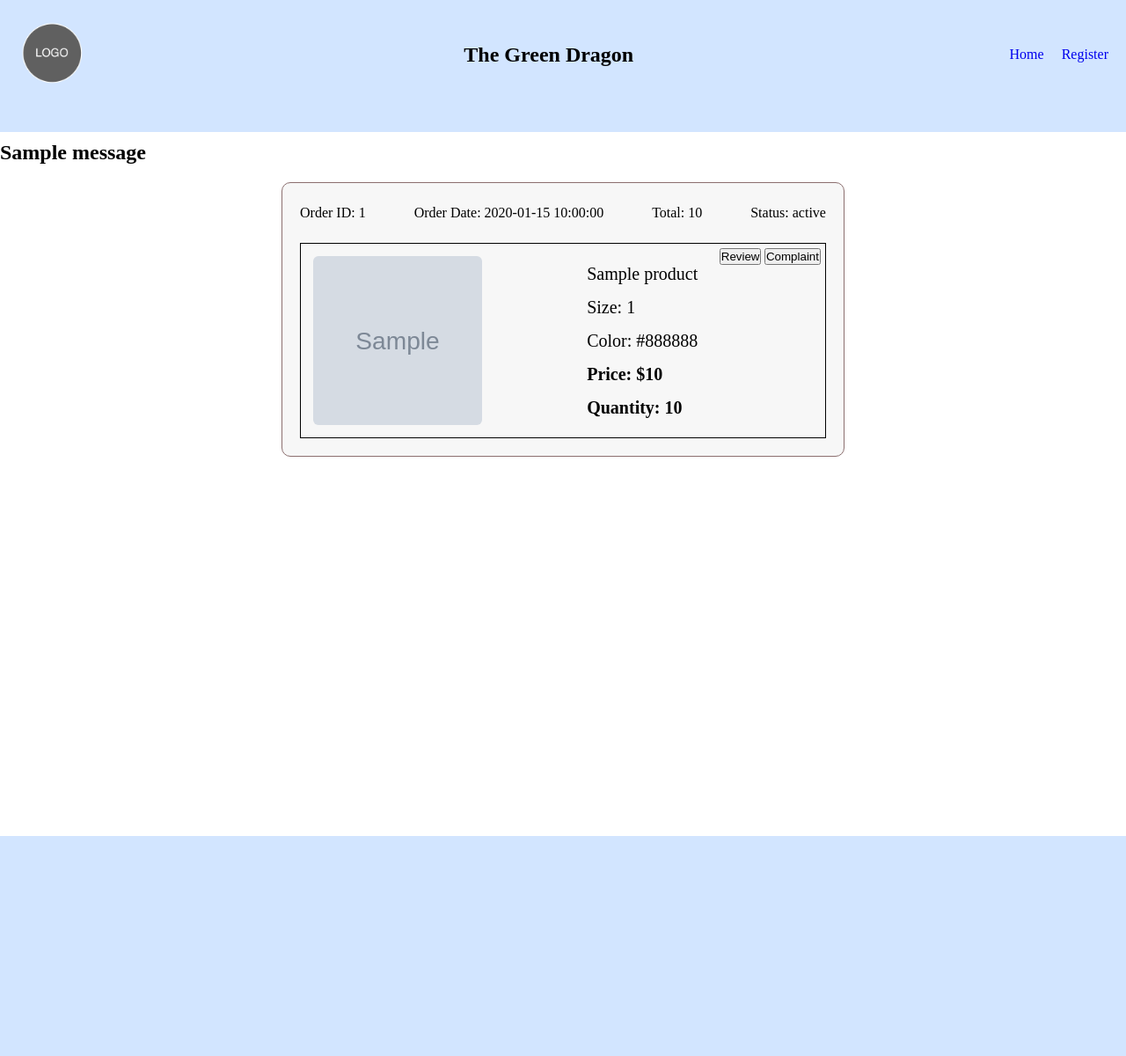
After one commit to Ryanshort221/CSET180FinalRS, a Flask app: template templates/orders.html in a window 1280 px wide. The commit adds this page. Shown: the whole page at 88% size. Run offline with Flask 3, Linux system fonts and the light colour scheme; the template is opened without the code that fills it: most values are stand-ins (such as "Sample title", 1, 10 or a date in 2020); grey boxes marked "Sample" are stand-in pictures; one stand-in notice (Sample message) is shown.

Commit message:
finished rendering ordered items customer/vendor working on finishing up complaing/reviews/design

```diff
--- a/main.py
+++ b/main.py
@@ -429,7 +429,6 @@ def checkout():
             shipping_address = conn.execute(text('select * from shipping_address where user_id=:user_id and is_default="Yes"').params(user_id=user_id))
             return render_template('checkout.html', cart=cart, shipping_address=shipping_address)
     elif request.method == 'POST':
-        # add check to see if address already saved if so just grab address_id and send to payment
         user_id = session['user_id']
         name = request.form['name']
         street_address = request.form['street_address']
@@ -438,6 +437,12 @@ def checkout():
         zip_code = request.form['zip_code']
         phone_number = request.form['phone_number']
         country = request.form['country']
+        result = conn.execute(text('select address_id from shipping_address where user_id=:user_id and name=:name and street_address=:street_address and city=:city and state=:state and zip_code=:zip_code and phone_number=:phone_number and country=:country').params(user_id=user_id), request.form)
+        if result.rowcount == 1:
+            address_id = result.fetchone()[0]
+            conn.execute(text('insert into orders (user_id, address_id) values(:user_id, :address_id)').params(user_id=user_id, address_id=address_id))
+            conn.commit()
+            return redirect('payment')
         result = conn.execute(text('select * from shipping_address where user_id=:user_id and is_default="Yes"').params(user_id=user_id))
         if result.rowcount == 1:
             conn.execute(text('insert into shipping_address(user_id, name, street_address, city, state, zip_code, phone_number, country) values (:user_id, :name, :street_address, :city, :state, :zip_code, :phone_number, :country)').params(user_id=user_id, name=name, street_address=street_address, city=city, state=state, zip_code=zip_code, phone_number=phone_number, country=country))
@@ -487,18 +492,44 @@ def payment():
         user_id = session['user_id']
         total = request.form['total']
         total = total.split('$')[1]
-        conn.execute(text('update orders set total=:total, order_date=curdate(), status="pending" where user_id=:user_id').params(total=total, user_id=user_id))
+        conn.execute(text('update orders set total=:total, order_date=curdate(), status="pending" where user_id=:user_id order by order_id desc limit 1').params(total=total, user_id=user_id))
         conn.commit()
         order = conn.execute(text('select * from orders where user_id=:user_id order by order_id desc limit 1').params(user_id=user_id)).fetchone()
         order_id = order[0]
         cart = conn.execute(text('select * from cart where user_id=:user_id').params(user_id=user_id))
-        # need to grab all items from cart insert into order_items w/order_id and variant_id's
-        # will also need to subtract the quantities from product_variants after order is placed
         for item in cart:
-            conn.execute(text('insert into order_items(order_id, variant_id) values (:order_id, :variant_id)').params(order_id=order_id, variant_id=item[1]))
+            conn.execute(text('insert into order_items(order_id, variant_id, quantity) values (:order_id, :variant_id, :quantity)').params(order_id=order_id, variant_id=item[1], quantity=item[2]))
             conn.commit()
-            flash('Your order has successfully been placed to view the status of your order navigate to "My Orders" page')
-        return redirect('/')
+            flash('Your order has successfully been placed')
+        # will also need to subtract the quantities from product_variants after order is placed and if inventory=0 set stock_status to out of stock otherwise just update inventory-quantity
+        conn.execute(text('delete from cart where user_id=:user_id').params(user_id=user_id))
+        conn.commit()
+        return redirect('orders')
+
+
+@app.route('/orders', methods=['POST', 'GET'])
+def orders():
+    if request.method == 'GET':
+        if 'user_id' in session:
+            user_id = session['user_id']
+            if session['username'] != 'admin' or 'vendor':
+                orders = conn.execute(text('select * from orders where user_id=:user_id order by order_id').params(user_id=user_id)).fetchall()
+                products = []
+                for order in orders:
+                    order_products = conn.execute(text('select o.order_id, oi.quantity, oi.order_id, oi.variant_id, p.product_id, p.title, p.vendor_id, pv.product_img, pv.size, pv.color, pv.price, pv.discounted_price from orders o join order_items oi on o.order_id = oi.order_id join product_variants pv on oi.variant_id = pv.variant_id join products p on pv.product_id = p.product_id where o.user_id =:user_id and oi.order_id=:order_id order by oi.order_id').params(user_id=user_id, order_id=order.order_id)).fetchall()
+                    products.extend(order_products)
+                return render_template('orders.html', orders=orders, products=products)
+
+
+@app.route('/vendor_orders', methods=['POST', 'GET'])
+def vendor_orders():
+    if 'user_id' in session:
+        user_id = session['user_id']
+        if session['username'] == 'vendor':
+            orders = conn.execute(text('select o.order_id, o.status, o.order_date, o.total, p.vendor_id from orders o join order_items oi on o.order_id=oi.order_id join product_variants pv on oi.variant_id=pv.variant_id join products p on pv.product_id = p.product_id where p.vendor_id =:user_id group by o.order_id').params(user_id=user_id).params(user_id=user_id))
+            products = []
+            products = conn.execute(text('select o.order_id, oi.quantity, oi.order_id, oi.variant_id, p.product_id, p.title, p.vendor_id, pv.product_img, pv.size, pv.color, pv.price, pv.discounted_price from orders o join order_items oi on o.order_id = oi.order_id join product_variants pv on oi.variant_id = pv.variant_id join products p on pv.product_id = p.product_id where p.vendor_id =:user_id order by oi.order_id').params(user_id=user_id)).fetchall()
+            return render_template('vendor_orders.html', orders=orders, products=products)
 
 
 if __name__ == '__main__':
--- /dev/null
+++ b/static/js/orders.js
@@ -0,0 +1,31 @@
+const reviewBtn = document.querySelectorAll('.review_btn')
+const complaintBtn = document.querySelectorAll('.complaint_btn')
+const reviewCloseBtn = document.querySelectorAll('.review_form_close_btn')
+const reviewForm = document.querySelectorAll('.review_form')
+const complaintCloseBtn = document.querySelectorAll('.complaint_form_close_btn')
+const complaintForm = document.querySelectorAll('.complaint_form')
+
+
+reviewBtn.forEach((btn, index) => {
+    btn.addEventListener('click', () => {
+        reviewForm[index].style.display = 'flex'
+    })
+})
+
+complaintBtn.forEach((btn, index) => {
+    btn.addEventListener('click', () => {
+        complaintForm[index].style.display = 'flex'
+    })
+})
+
+reviewCloseBtn.forEach((btn, index) => {
+    btn.addEventListener('click', () => {
+        reviewForm[index].style.display = 'none'
+    })
+})
+
+complaintCloseBtn.forEach((btn, index) => {
+    btn.addEventListener('click', () => {
+        complaintForm[index].style.display = 'none'
+    })
+})
--- a/static/styles/header.css
+++ b/static/styles/header.css
@@ -3,6 +3,7 @@
     padding: 0;
     box-sizing: border-box;
 }
+
 
 header nav {
     display: flex;
@@ -52,7 +53,10 @@ main {
     padding-top: 10px;
     width: 100%;
     min-height: 100vh;
-    background-color: lightcyan;
+    /* background-image: url("/static/images/green_dragon.jpg");
+    background-repeat: no-repeat;
+    background-size: cover;
+    background-position: center; */
 }
 
 .registration_form {
@@ -99,6 +103,28 @@ main {
     padding: 10px 20px;
     cursor: pointer;
     transition: background-color 0.3s ease-in-out;
+}
+
+.add_variant_btn {
+    position: absolute;
+    bottom: 0;
+    right: 30%;
+}
+
+.update_variant_btn {
+    position: absolute;
+    bottom: 0;
+    right: 0;
+}
+
+.vendor_delete_form {
+    /* position: absolute; */
+}
+
+.vendor_delete_form input[type="submit"] {
+    position: absolute;
+    bottom: 0;
+    right: 0;
 }
 
 
@@ -614,3 +640,156 @@ main {
     font-size: 16px;
     transition: border-color 0.3s ease-in-out;
 }
+
+.order_forms {
+    display: flex;
+    justify-content: center;
+    align-items: center;
+    flex-direction: column;
+    width: 400px;
+    height: auto;
+    padding: 20px;
+    background-color: #fff;
+    border-radius: 10px;
+    box-shadow: 0px 2px 6px rgba(0, 0, 0, 0.3);
+    z-index: 10;
+}
+
+.order img {
+    width: 100px;
+    height: 100px;
+    object-fit: cover;
+    border-radius: 10px;
+    padding: 4px;
+}
+
+.order {
+    background-color: #f7f7f7;
+    border: 1px solid #8c6f6f;
+    border-radius: 10px;
+    margin: 20px auto;
+    padding: 20px;
+    width: 50%;
+}
+
+.order_info {
+    display: flex;
+    flex-direction: row;
+    justify-content: space-between;
+    margin-bottom: 20px;
+}
+
+.order_info p {
+    font-size: 16px;
+    margin: 5px 0;
+}
+
+.products {
+    display: flex;
+    flex-direction: column;
+    gap: 20px;
+}
+
+
+.product {
+    position: relative;
+    width: 100%;
+    display: flex;
+    flex-direction: row;
+    align-items: center;
+    border: 1px solid black;
+    padding: 10px;
+}
+
+.product img {
+    width: 200px;
+    height: 200px;
+    object-fit: cover;
+    border-radius: 10px;
+    padding: 4px;
+}
+
+.product_details {
+    display: flex;
+    flex-direction: column;
+    gap: 5px;
+    flex-grow: 1;
+    min-width: 0;
+    max-width: 300px;
+    margin-left: 20%;
+}
+
+.product_price {
+    font-size: 20px;
+    font-weight: bold;
+}
+
+.product_quantity {
+    font-size: 16px;
+    font-weight: bold;
+}
+
+
+.product p {
+    font-size: 20px;
+    margin: 5px 0;
+    white-space: nowrap;
+    overflow: hidden;
+    text-overflow: ellipsis;
+}
+
+.order_btns {
+    position: absolute;
+    top: 0;
+    right: 0;
+    margin: left auto;
+    padding: 5px;
+    border-radius: 5px;
+    font-size: 14px;
+    cursor: pointer;
+}
+
+.review_form {
+    position: absolute;
+    top: 50%;
+    right: 13%;
+    transform: translate(-50%, -50%);
+    display: none;
+    flex-direction: column;
+    padding: 20px;
+    background-color: #fff;
+    border-radius: 10px;
+    box-shadow: 0px 2px 6px rgba(0, 0, 0, 0.3);
+}
+
+.complaint_form {
+    position: absolute;
+    top: 55%;
+    right: 0%;
+    transform: translate(-1%, -50%);
+    display: none;
+    flex-direction: column;
+    padding: 20px;
+    background-color: #fff;
+    border-radius: 10px;
+    box-shadow: 0px 2px 6px rgba(0, 0, 0, 0.3);
+}
+
+.review_form_close_btn,
+.complaint_form_close_btn {
+    position: absolute;
+    top: 0;
+    right: 0;
+    padding: 10px;
+    cursor: pointer;
+}
+
+.review_form_hidden,
+.complaint_form_hidden {
+    display: none;
+}
+
+.review_form_visible,
+.complaint_form_visible {
+    display: block;
+}
--- /dev/null
+++ b/templates/orders.html
@@ -0,0 +1,80 @@
+{% extends "base.html" %}
+{% block body %}
+<main>
+    {% with messages = get_flashed_messages() %}
+    {% if messages %}
+        {% for message in messages %}
+        <h2>{{ message }}</h2>
+        {% endfor %}
+    {% endif %}
+    {% endwith %}
+  {% for order in orders %}
+    <div class="order">
+      <div class="order_info">
+        <p>Order ID: {{ order.order_id }}</p>
+        <p>Order Date: {{ order.order_date }}</p>
+        <p>Total: {{ order.total }}</p>
+        <p>Status: {{ order.status }}</p>
+      </div>
+      <div class="products">
+        {% for product in products %}
+          {% if product.order_id == order.order_id %}
+            <div class="product">
+                <img src="{{ product.product_img }}" alt="{{ product.title }}">
+                <div class="product_details">
+                    <p>{{ product.title }}</p>
+                    <p>Size: {{ product.size }}</p>
+                    <p>Color: {{ product.color }}</p>
+                    {% if product.discounted_price is not none and product.discounted_price > 0 %}
+                    <p class="product_price">Price: ${{product.discounted_price}}</p>
+                    {% else %}
+                    <p class="product_price">Price: ${{product.price}}</p>
+                    {% endif %}
+                    <p class="product_quantity">Quantity: {{ product.quantity }}</p>
+                </div>
+                <div class="order_btns">
+                    <button class="review_btn">Review</button>
+                    <button class="complaint_btn">Complaint</button>
+                </div>
+                {% if product.reviewd != 0 %}
+                    <form action="/review" class="review_form" method="POST">
+                        <h1>Review</h1>
+                        <ion-icon class="review_form_close_btn" name="close"></ion-icon>
+                        <input type="hidden" name="variant_id" value="{{ product.variant_id }}">
+                        <input type="hidden" name="user_id" value="{{ product.user_id }}">
+                        <label for="description">Description</label>
+                        <input name="description"></input>
+                        <label for="rating">Rating 1-5</label>
+                        <input type="number" name="rating" min="1" max="5" required>
+                    </form>
+                {% endif %}
+                {% if product.complaint != 0 %}
+                    <form action="/complaint" class="complaint_form" method="POST">
+                        <h2>Complaint</h2>
+                        <ion-icon class="complaint_form_close_btn" name="close"></ion-icon>
+                        <input type="hidden" name="variant_id" value="{{ product.variant_id }}">
+                        <input type="hidden" name="user_id" value="{{ product.user_id }}">
+                        <input type="hidden" name="order_id" value="{{product.order_id}}">
+                        <label for="title">Title</label>
+                        <input name="title"></input>
+                        <label for="description">Description</label>
+                        <input name="description"></input>
+                        <label for="demand">Demand</label>
+                        <select name="demand" id="demand">
+                            <option value="refund">Refund</option>
+                            <option value="return">Return</option>
+                        </select>
+                    </form>
+                {% endif %}
+            </div>
+          {% endif %}
+        {% endfor %}
+        </div>
+      </div>
+    </div>
+  {% endfor %}
+</main>
+<script src="static/js/orders.js"></script>
+<script type="module" src="https://unpkg.com/ionicons@7.1.0/dist/ionicons/ionicons.esm.js"></script>
+<script nomodule src="https://unpkg.com/ionicons@7.1.0/dist/ionicons/ionicons.js"></script>
+{% endblock %}
--- a/templates/vendor.html
+++ b/templates/vendor.html
@@ -91,10 +91,10 @@
                 {% else %}
                     <p class="card-text">No discount</p>
                 {% endif %}
-                <form action="/delete_item" method="POST">
+                <form class="vendor_delete_form" action="/delete_item" method="POST">
                     <input type="hidden" name="variant_id" value="{{a.variant_id}}">
                     <input type="hidden" name="product_id" value="{{a.product_id}}">
-                    <input id="vendor_delete" type="submit" value="Delete">
+                    <input class="vendor_delete_btn" id="vendor_delete" type="submit" value="Delete">
                 </form>
                 <button class="add_variant_btn">Add Variant</button>
                 <button class="update_variant_btn">Update Variant</button>
```
Also changed, not shown: templates/extra.html (added, +113 -0 lines), templates/vendor_orders.html (added, +65 -0 lines), static/images/green_dragon.jpg (added).
